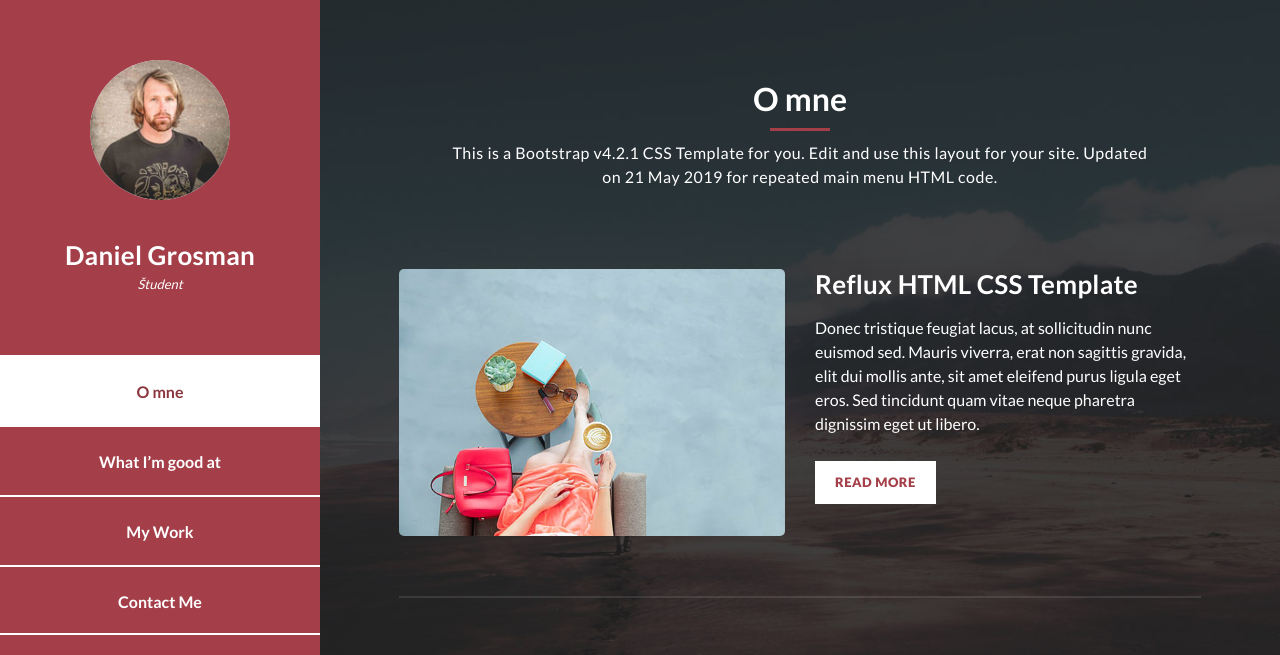
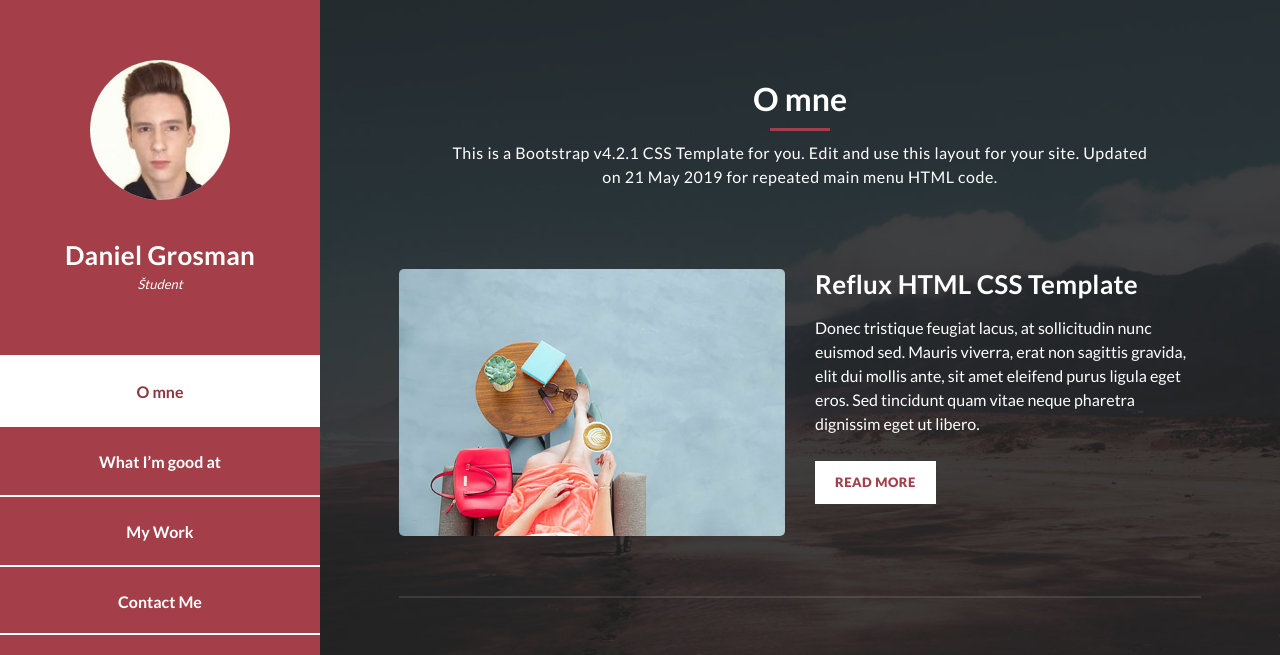
Before and after one commit to grs-daniel/Azure-4-STC, a plain HTML site: page index.html in a window 1280 px wide. Shown: the top 655 px of the page. Drawn offline with Linux system fonts and the light colour scheme.

Commit message:
hlavna-foto-ja

```diff
--- a/index.html
+++ b/index.html
@@ -37,7 +37,7 @@ https://templatemo.com/tm-531-reflux
           <i class="fa fa-times" id="menu-close"></i>
           <div class="container">
             <div class="image">
-              <a href="#"><img src="assets/images/author-image.jpg" alt="" /></a>
+              <a href="#"><img src="assets/images/hlavna-foto-ja.jpg" alt="" /></a>
             </div>
             <div class="author-content">
               <h4>Daniel Grosman</h4>
```
Also changed, not shown: assets/images/hlavna-foto-ja.jpg (added).
